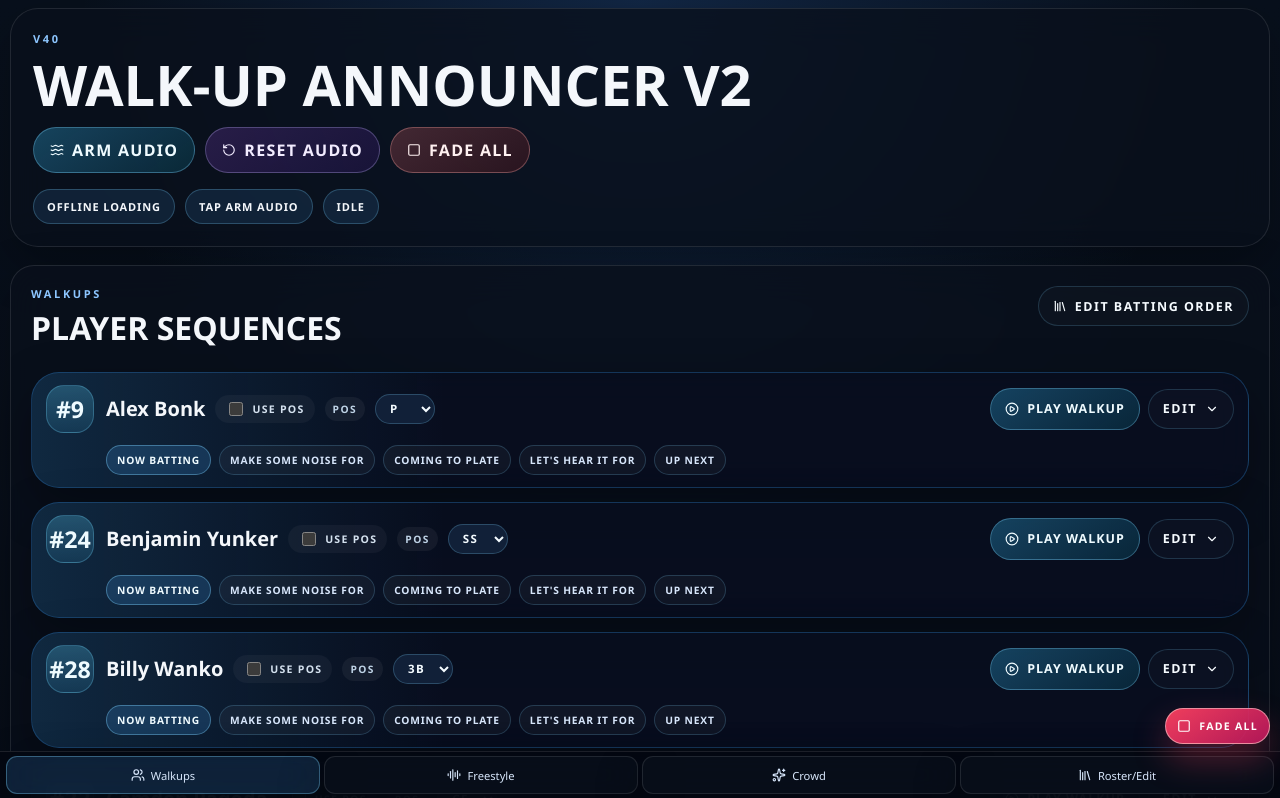
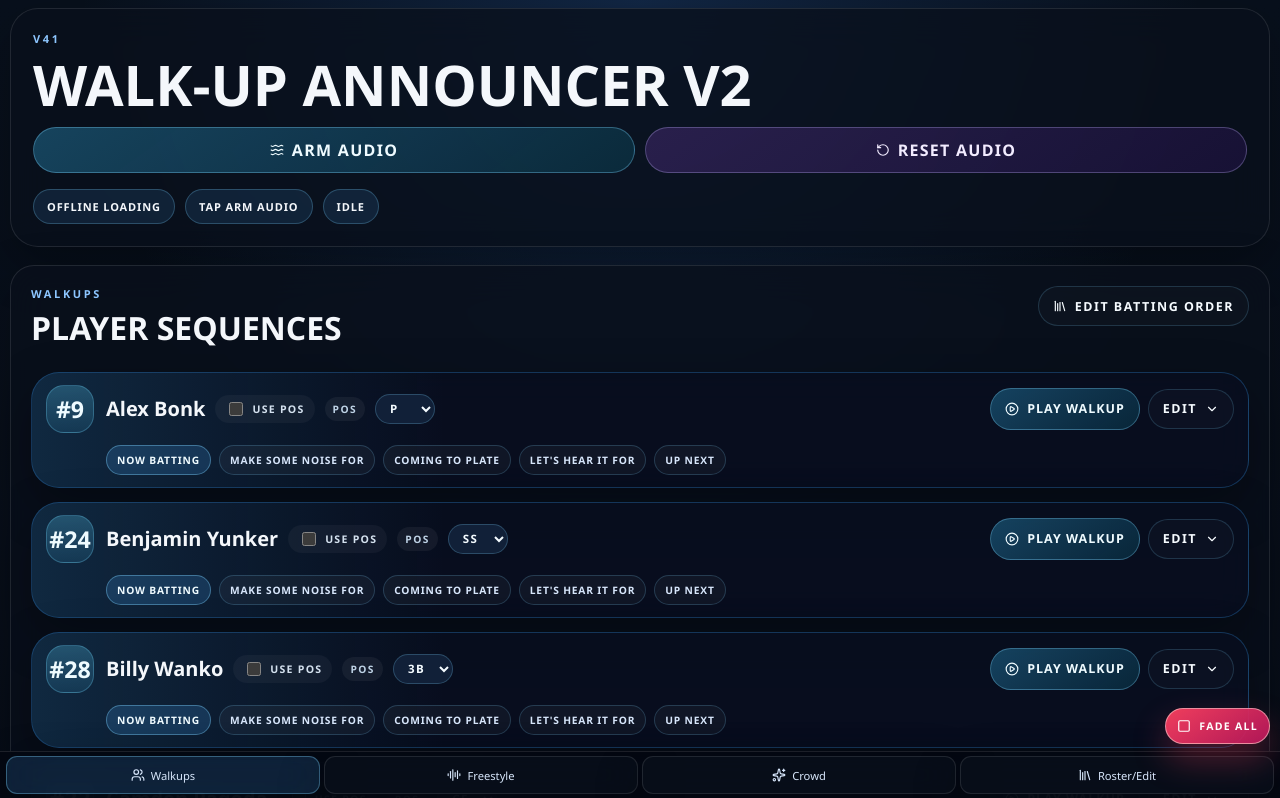
Before and after one commit to ClayBoneNJ/walk-up-announcer, a React (Vite) app in the folder v2/: page / in a window 1280 px wide. Shown: the top 798 px of the page. Built offline with nearby package versions, Linux system fonts and the light colour scheme.

Commit message:
Simplify top controls in v2

```diff
--- a/v2/src/App.jsx
+++ b/v2/src/App.jsx
@@ -17,7 +17,7 @@ import {
 import { usePlaybackEngine } from "./hooks/usePlaybackEngine";
 import { announcementOptions, clipLibrary, players, positionOptions, screenTabs } from "./lib/sampleData";
 
-const APP_BUILD_LABEL = "v40";
+const APP_BUILD_LABEL = "v41";
 const DISPLAY_TIMELINE_DURATION_MS = 20000;
 const SONG_NUDGE_MS = 250;
 const ORDER_MOVE_ANIMATION_MS = 320;
@@ -548,14 +548,6 @@ export default function App() {
           >
             <RotateCcw className="button-icon" />
             Reset Audio
-          </button>
-          <button
-            type="button"
-            onClick={() => fadeOutAndStopAll()}
-            className="danger-action"
-          >
-            <Square className="button-icon" />
-            Fade All
           </button>
         </div>
 
--- a/v2/src/index.css
+++ b/v2/src/index.css
@@ -96,6 +96,15 @@ button {
   flex-wrap: wrap;
   gap: 10px;
   margin-top: 16px;
+}
+
+.control-row {
+  align-items: center;
+}
+
+.control-row .primary-action,
+.control-row .secondary-action {
+  flex: 1 1 0;
 }
 
 .status-pill,
```
